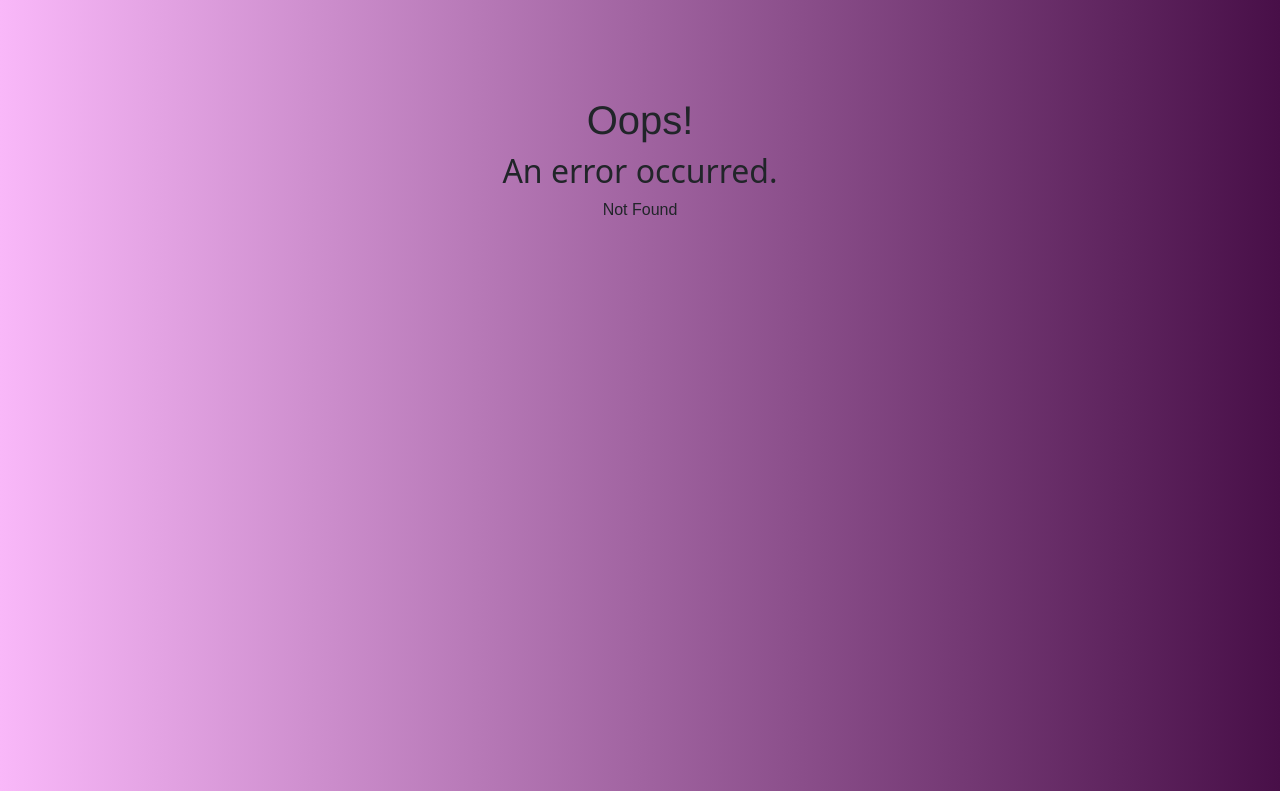
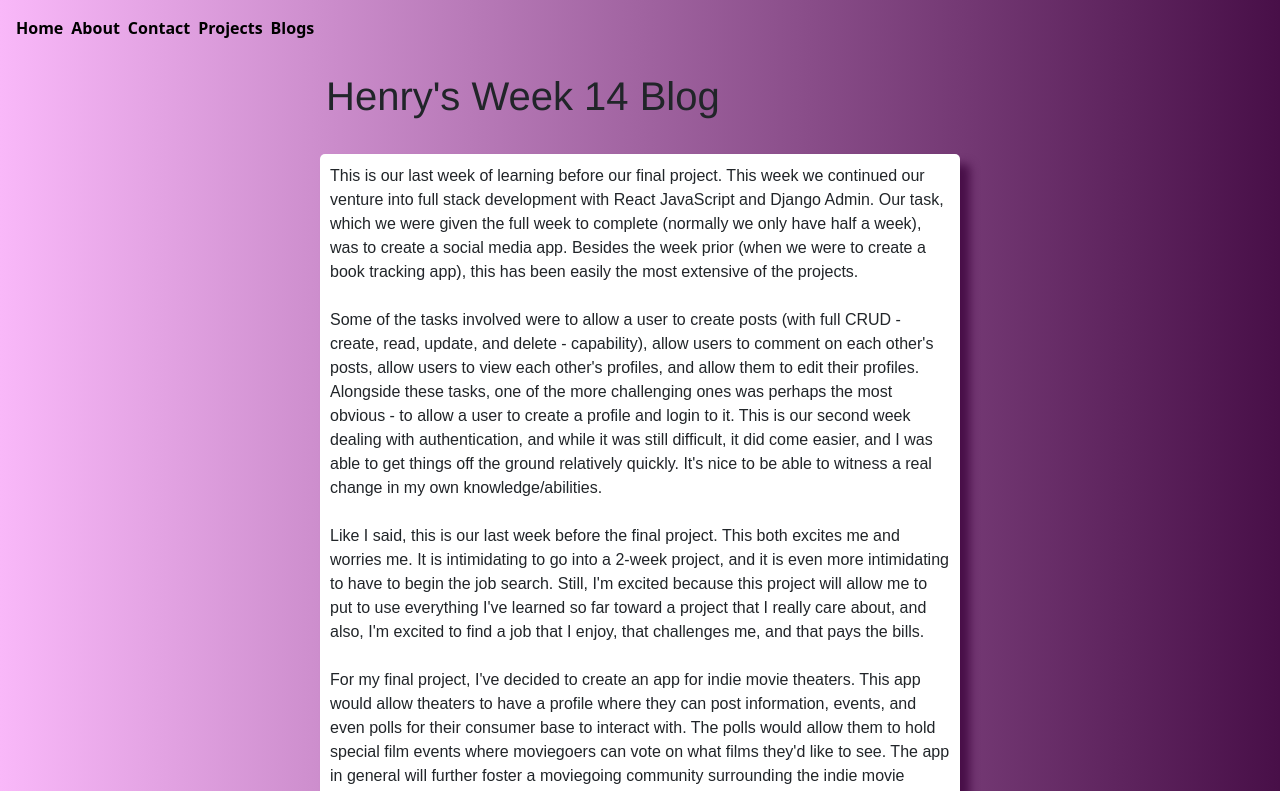
Before and after one commit to hpknollenberg/hpknollenberg.github.io, a React (Vite) app: page /blog-14 in a window 1280 px wide. Before the commit this address had no page. Shown: the top 791 px of the page. Built offline with nearby package versions, Linux system fonts and the light colour scheme; a web font is replaced by a local one.

Commit message:
added social media project and week 14 blog

```diff
--- a/src/App.jsx
+++ b/src/App.jsx
@@ -9,8 +9,8 @@ import allegra_and_henry_2 from "./assets/img/Allegra_and_me.jpg"
 import allegra_and_lucky from "./assets/img/Allegra_Lucky_and_me.png"
 import lucky_and_henry from "./assets/img/Knollenberg_photo.jpg"
 import lucky_and_henry_2 from "./assets/img/Screenshot_2023-08-12_003748.png"
-import Card10 from "./Blog Cards/Card-10.jsx"
-import ToDoList from "./Project Cards/Project-To-Do-List.jsx"
+import Card14 from "./Blog Cards/Card-14.jsx"
+import SocialMedia from "./Project Cards/Project-Social-Media.jsx"
 
 
 function LandingPage () {
@@ -47,8 +47,8 @@ function App() {
         <LandingPage />
       </div>
       <div className="d-flex row">
-        <Card10 />
-        <ToDoList />
+        <Card14 />
+        <SocialMedia />
       </div>
 
     </div>
--- /dev/null
+++ b/src/Blog Cards/Card-14.jsx
@@ -0,0 +1,27 @@
+import Card from 'react-bootstrap/Card';
+import { NavLink } from 'react-router-dom'
+
+const styles = {
+    card: {
+      margin: '30px',
+      width: '18rem',
+      boxShadow: '10px 10px 10px rgb(72, 15, 72)'
+    }
+  }
+
+function Card10() {
+  return (
+    <Card style={{...styles.card}}>
+      <Card.Body>
+        <Card.Title>Henry's Week 14 Blog</Card.Title>
+        <Card.Subtitle className="mb-2 text-muted">06/07/2023</Card.Subtitle>
+        <Card.Text>
+        This week we continued our venture into full stack development with React JavaScript and Django Admin...
+        </Card.Text>
+        <NavLink to="/blog-14">Read More</NavLink>
+      </Card.Body>
+    </Card>
+  );
+}
+
+export default Card10;
--- a/src/Blogs.jsx
+++ b/src/Blogs.jsx
@@ -6,6 +6,7 @@ import Card6 from "./Blog Cards/Card-6.jsx"
 import Card8 from "./Blog Cards/Card-8.jsx"
 import Card9 from "./Blog Cards/Card-9.jsx"
 import Card10 from "./Blog Cards/Card-10.jsx"
+import Card14 from './Blog Cards/Card-14.jsx';
 
 const styles = {
     card: {
@@ -20,6 +21,7 @@ function RestaurantProject() {
         <Menu />
         <h1 className="p-4">Blogs</h1>
         <div className="row">
+            <Card14 />
             <Card10 />
             <Card9 />
             <Card8 />
--- /dev/null
+++ b/src/Blogs/blog-14.jsx
@@ -0,0 +1,83 @@
+import Menu from "../Menu"
+
+
+
+const styles = {
+  text: {
+    backgroundColor: 'white',
+    margin: '10px',
+    borderRadius: '5px',
+    padding: '10px',
+    boxShadow: '10px 10px 10px rgb(72, 15, 72)'
+  }
+}
+
+function Title() {
+  return (
+    <div className="ps-3 p-3">
+      <h1 style={{...styles.imageDiv}}>Henry's Week 14 Blog</h1>
+
+    </div>
+  )
+}
+
+function Section() {
+  return (
+    <div className="blog-entry" style={{...styles.text}}>
+      <p>
+        This is our last week of learning before our final project. This week we continued our
+        venture into full stack development with React JavaScript and Django Admin. Our task, which
+        we were given the full week to complete (normally we only have half a week), was to create
+        a social media app. Besides the week prior (when we were to create a book tracking app), this
+        has been easily the most extensive of the projects.
+        <br></br>
+        <br></br>
+        Some of the tasks involved were to allow a user to create posts (with full CRUD - create, read, update, and delete -
+        capability), allow users to comment on each other's posts, allow users to view each other's profiles, and allow them
+        to edit their profiles. Alongside these tasks, one of the more challenging ones was perhaps the most obvious - to
+        allow a user to create a profile and login to it. This is our second week dealing with authentication, and while it
+        was still difficult, it did come easier, and I was able to get things off the ground relatively quickly. It's nice to
+        be able to witness a real change in my own knowledge/abilities.
+        <br></br>
+        <br></br>
+        Like I said, this is our last week before the final project. This both excites me and worries me. It is intimidating
+        to go into a 2-week project, and it is even more intimidating to have to begin the job search. Still, I'm excited
+        because this project will allow me to put to use everything I've learned so far toward a project that I really care
+        about, and also, I'm excited to find a job that I enjoy, that challenges me, and that pays the bills.
+        <br></br>
+        <br></br>
+        For my final project, I've decided to create an app for indie movie theaters. This app would allow theaters to
+        have a profile where they can post information, events, and even polls for their consumer base to interact with.
+        The polls would allow them to hold special film events where moviegoers can vote on what films they'd like to see.
+        The app in general will further foster a moviegoing community surrounding the indie movie theater and might even
+        allow users to discuss specific films and/or events.
+        <br></br>
+        <br></br>
+        All in all, I'm excited to get to work on this project, both because it's something I care about and because it will
+        further demonstrate my coding abilities for potential employers. The bootcamp has really flown by, yet the beginning
+        feels so long ago. I'm really proud of myself, as well as my fellow bootcampers, for making it this far, and I look
+        forward to all of our futures.
+      </p>
+    </div>
+  )
+}
+
+
+
+
+function About() {
+  return (
+    <div>
+      <Menu />
+      <div className="d-flex justify-content-center">
+        <div className="">
+          <Title />
+          <Section />
+        </div>
+      </div>
+    </div>
+  )
+}
+
+
+export default About
--- /dev/null
+++ b/src/Project Cards/Project-Social-Media.jsx
@@ -0,0 +1,27 @@
+import Card from 'react-bootstrap/Card';
+import { Link } from 'react-router-dom'
+
+const styles = {
+    card: {
+      margin: '30px',
+      width: '18rem',
+      boxShadow: '10px 10px 10px rgb(72, 15, 72)'
+    }
+  }
+
+function SocialMedia() {
+  return (
+    <Card style={{...styles.card}}>
+            <Card.Body>
+            <Card.Title>Social Media App</Card.Title>
+            <Card.Subtitle className="mb-2 text-muted">06/07/2023</Card.Subtitle>
+            <Card.Text>
+            This project consisted of creating a Social Media app via React JavaScript and Django...
+            </Card.Text>
+            <Link to="https://social-media-teal-one.vercel.app/">See More</Link>
+        </Card.Body>
+    </Card>
+  );
+}
+
+export default SocialMedia;
--- a/src/Projects.jsx
+++ b/src/Projects.jsx
@@ -4,6 +4,7 @@ import Weather from "./Project Cards/Project-WeatherApp.jsx"
 import TicTacToe from "./Project Cards/Project-Tic-Tac-Toe.jsx"
 import ToDoList from "./Project Cards/Project-To-Do-List.jsx"
 import Connect4 from "./Project Cards/Project-Connect-4.jsx"
+import SocialMedia from "./Project Cards/Project-Social-Media.jsx"
 
 const styles = {
     card: {
@@ -18,6 +19,7 @@ function Projects() {
         <Menu />
         <h1 className="p-4">Projects</h1>
         <div className="row">
+          <SocialMedia />
           <ToDoList />
           <Restaurant />
           <Connect4 />
--- a/src/main.jsx
+++ b/src/main.jsx
@@ -20,6 +20,7 @@ import Blog6 from './Blogs/blog-6'
 import Blog8 from './Blogs/blog-8'
 import Blog9 from './Blogs/blog-9'
 import Blog10 from './Blogs/blog-10'
+import Blog14 from './Blogs/blog-14'
 
 
 const router = createBrowserRouter([
@@ -63,6 +64,10 @@ const router = createBrowserRouter([
   {
     path: '/blog-10',
     element: <Blog10 />
+  },
+  {
+    path: '/blog-14',
+    element: <Blog14 />
   }
 ])
 
```
Also changed, not shown: 3 other files (tests, documents, lock files or other folders).
